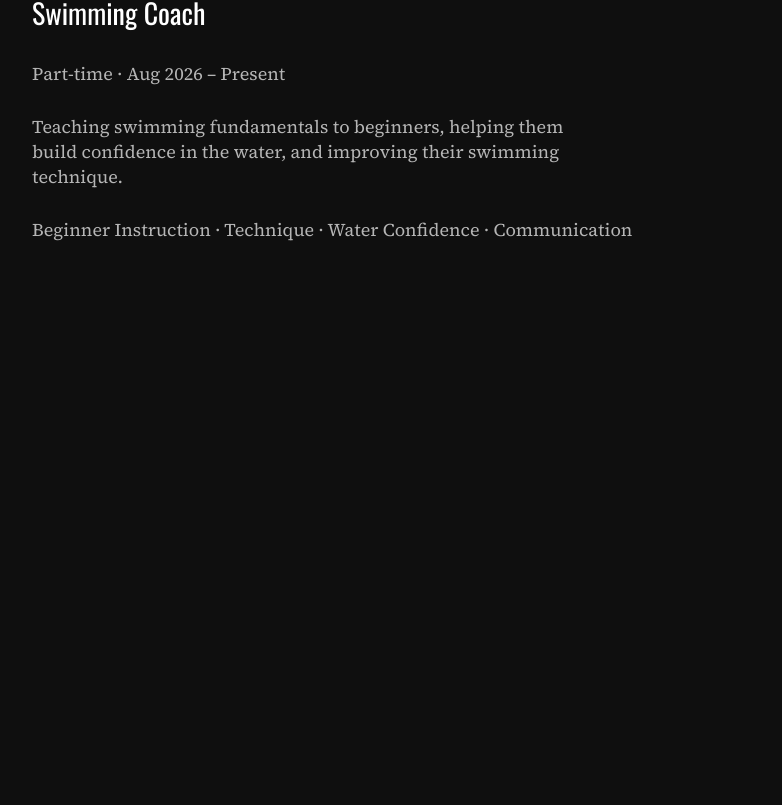
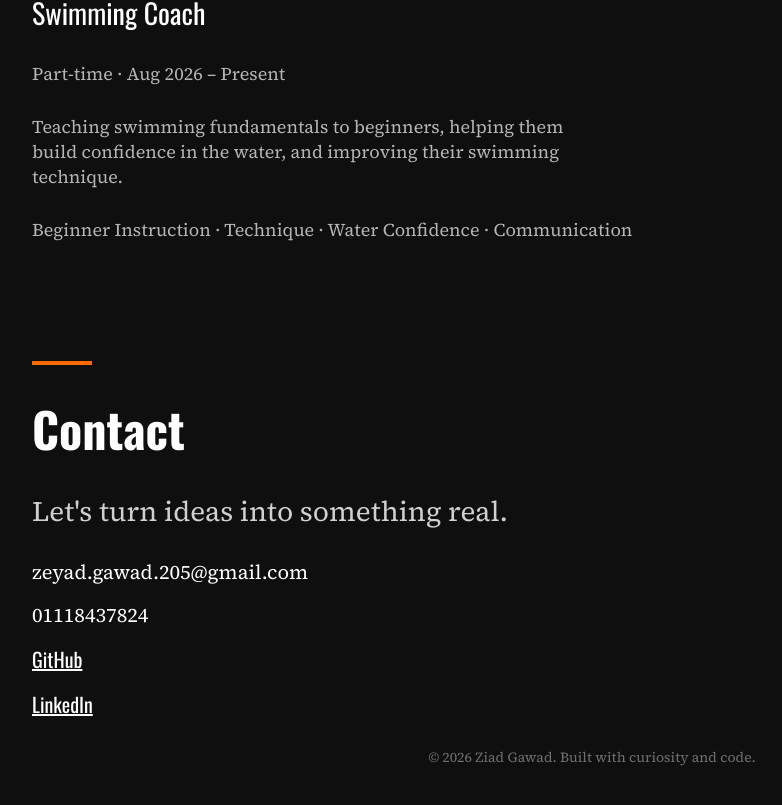
Before and after one commit to ZiadGawad/portfolio, a React (Vite) app in the folder ziad-portfolio/: page / in a window 1280 px wide. Shown: the part 2671-3476 px from the top of the page, without its empty margins (48-830 px from the left). Before the commit the page ends 3032 px from the top, so only its background shows below. Built offline with nearby package versions, Linux system fonts and the light colour scheme.

Commit message:
Added Contact Section

```diff
--- a/ziad-portfolio/src/App.jsx
+++ b/ziad-portfolio/src/App.jsx
@@ -4,6 +4,7 @@ import Hero from './components/Hero/Hero.jsx';
 import About from './components/About/About.jsx';
 import Projects from './components/Projects/Projects.jsx';
 import Experience from './components/Experience/Experience.jsx';
+import Contact from './components/Contact/Contact.jsx';
 
 function App() {
 
@@ -14,6 +15,7 @@ function App() {
       <About/>
       <Projects/>
       <Experience/>
+      <Contact/>
     </>
   )
 }
--- a/ziad-portfolio/src/components/About/About.css
+++ b/ziad-portfolio/src/components/About/About.css
@@ -44,6 +44,13 @@
     color: #ff6b00;
 }
 
+.about-skills-title {
+    font-family: "Oswald", serif;
+    font-size: 20px;
+    font-weight: bold;
+    margin-bottom: 0px;
+}
+
 .about-skills {
     font-family: "Source Serif 4", serif;
     font-size: 18px;
--- a/ziad-portfolio/src/components/About/About.jsx
+++ b/ziad-portfolio/src/components/About/About.jsx
@@ -20,6 +20,8 @@ function About () {
                     <p>Software Engineering Department · Class of 2028</p>
                 </div>
 
+                <p className="about-skills-title">Skills</p>
+
                 <p className="about-skills">
                     C++ · JavaScript · React · SQL · Git · GitHub
                 </p>
--- /dev/null
+++ b/ziad-portfolio/src/components/Contact/Contact.css
@@ -0,0 +1,66 @@
+.contact {
+    padding: 0 80px;
+    min-height: 450px;
+}
+
+.contact-content {
+    display: flex;
+    flex-direction: column;
+    gap: 28px
+}
+
+.contact-title {
+    font-family: "Oswald", serif;
+    font-size: 48px;
+    font-weight: bold;
+}
+
+.contact-message {
+    font-family: "Source Serif 4", serif;
+    font-size: 28px;
+    font-weight: 400;
+    color: #d0d0d0;
+}
+
+.contact-info {
+    display: flex;
+    flex-direction: column;
+    gap: 15px
+}
+
+.contact-email, .contact-phone  {
+    font-family: "Source Serif 4", serif;
+    font-size: 20px;
+    font-weight: 400;
+    color: #ffffff;
+}
+
+.contact-email {
+    text-decoration: none;
+    transition: 0.2 ease;
+    width: fit-content;
+}
+
+.contact-github, .contact-linkedin {
+    font-family: "Oswald", serif;
+    font-size: 20px;
+    font-weight: 400;
+    color: #ffffff;
+    width: fit-content;
+
+    transition: 0.2 ease;
+}
+
+.contact-github:hover, .contact-linkedin:hover, .contact-email:hover {
+    color: #ff6b00;
+}
+
+.contact-footer {
+    font-family: "Source Serif 4", serif;
+    font-size: 14px;
+    font-weight: 400;
+    color: #707070;
+
+    margin-left: auto;
+    margin-right: auto;
+}
--- /dev/null
+++ b/ziad-portfolio/src/components/Contact/Contact.jsx
@@ -0,0 +1,35 @@
+import "./Contact.css";
+
+function Contact() {
+    return(
+        <section className="contact">
+            <div className="contact-content">
+                <div className="section-accent"></div>
+
+                <h2 className="contact-title">Contact</h2>
+                <p className="contact-message">
+                    Let's turn ideas into something real.
+                </p>
+
+                <div className="contact-info">
+                    <a className="contact-email" href="#">zeyad.gawad.205@gmail.com</a>
+
+                    <p className="contact-phone">01118437824</p>
+
+                    <a className="contact-github" href="#" target="_blank">
+                        GitHub
+                    </a>
+                    <a className="contact-linkedin" href="#" target="_blank">
+                        LinkedIn
+                    </a>
+                </div>
+
+                <p className="contact-footer">
+                    © 2026 Ziad Gawad. Built with curiosity and code.
+                </p>
+            </div>
+        </section>
+    );
+}
+
+export default Contact;
```
